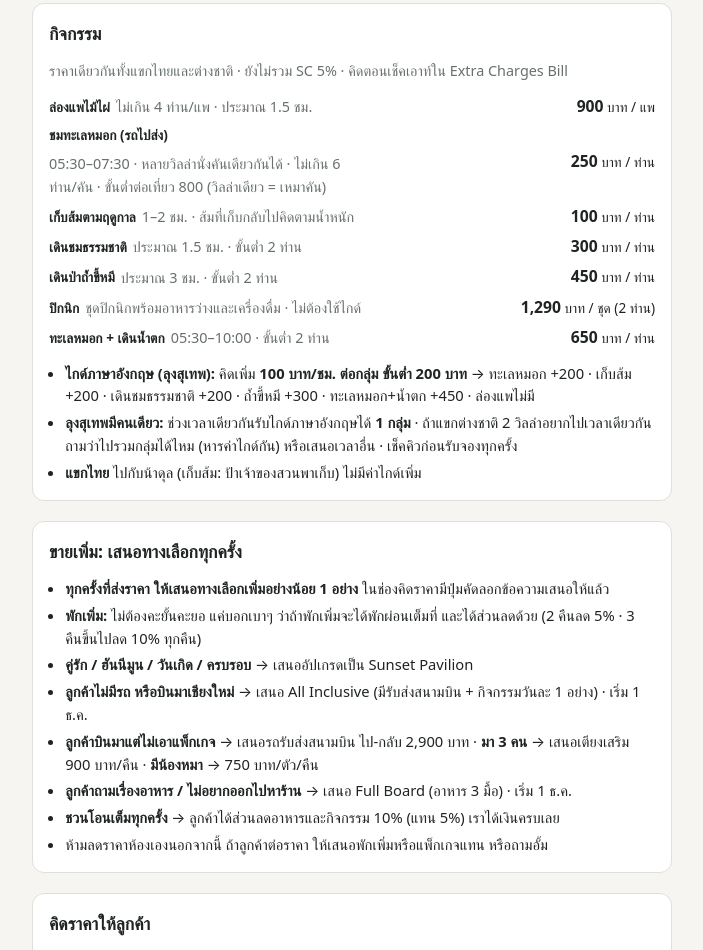
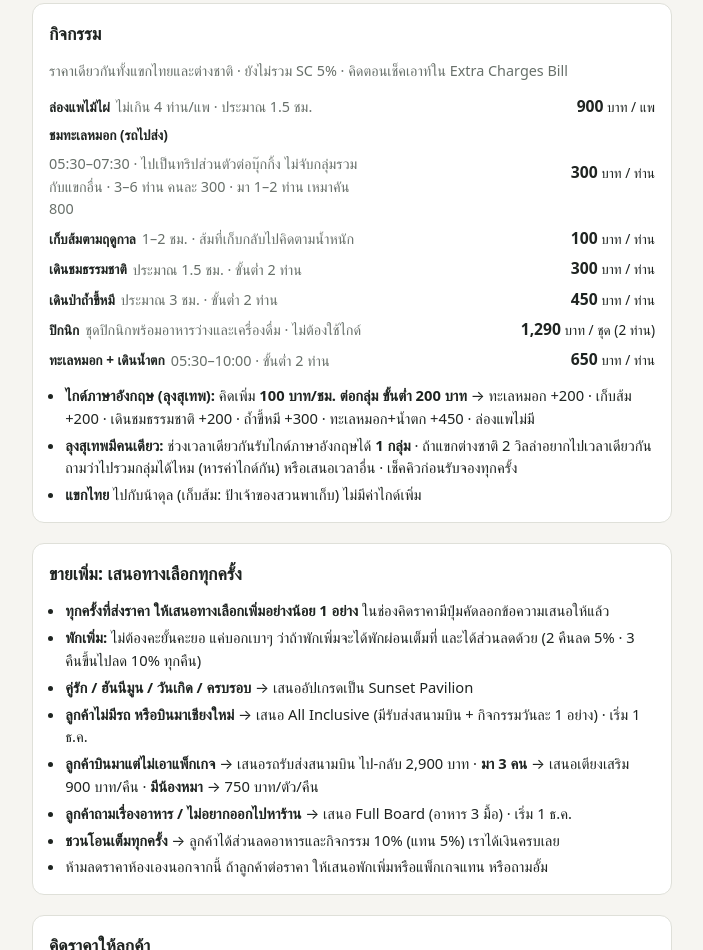
Before and after one commit to um27722/kongfang-rates, a plain HTML site: page index.html in a window 1280 px wide. Shown: the part 1756-2706 px from the top of the page, without its empty margins (288-991 px from the left). Drawn offline with Linux system fonts and the light colour scheme; a web font is replaced by a local one.

Commit message:
Sea of mist: 300/person for 3-6, 800 per vehicle for 1-2, private per booking
Co-Authored-By: Claude Opus 5.5 <noreply@anthropic.com>
Claude-Session: https://claude.ai/code/session_01B9Jv2YWN59NEeneTaYhjsg

```diff
--- a/index.html
+++ b/index.html
@@ -166,7 +166,7 @@ textarea.copybox{width:100%;font:inherit;font-size:.85rem;border:1px solid var(-
     <p class="sub" style="margin:0">ราคาเดียวกันทั้งแขกไทยและต่างชาติ · ยังไม่รวม SC 5% · คิดตอนเช็คเอาท์ใน Extra Charges Bill</p>
     <div class="villas">
       <div class="v"><div class="vname">ล่องแพไม้ไผ่<br><span class="sub" style="font-weight:400">ไม่เกิน 4 ท่าน/แพ · ประมาณ 1.5 ชม.</span></div><div class="prices num"><b>900</b> บาท / แพ</div></div>
-      <div class="v"><div class="vname">ชมทะเลหมอก (รถไปส่ง)<br><span class="sub" style="font-weight:400">05:30–07:30 · หลายวิลล่านั่งคันเดียวกันได้ · ไม่เกิน 6 ท่าน/คัน · ขั้นต่ำต่อเที่ยว 800 (วิลล่าเดียว = เหมาคัน)</span></div><div class="prices num"><b>250</b> บาท / ท่าน</div></div>
+      <div class="v"><div class="vname">ชมทะเลหมอก (รถไปส่ง)<br><span class="sub" style="font-weight:400">05:30–07:30 · ไปเป็นทริปส่วนตัวต่อบุ๊กกิ้ง ไม่จับกลุ่มรวมกับแขกอื่น · 3–6 ท่าน คนละ 300 · มา 1–2 ท่าน เหมาคัน 800</span></div><div class="prices num"><b>300</b> บาท / ท่าน</div></div>
       <div class="v"><div class="vname">เก็บส้มตามฤดูกาล<br><span class="sub" style="font-weight:400">1–2 ชม. · ส้มที่เก็บกลับไปคิดตามน้ำหนัก</span></div><div class="prices num"><b>100</b> บาท / ท่าน</div></div>
       <div class="v"><div class="vname">เดินชมธรรมชาติ<br><span class="sub" style="font-weight:400">ประมาณ 1.5 ชม. · ขั้นต่ำ 2 ท่าน</span></div><div class="prices num"><b>300</b> บาท / ท่าน</div></div>
       <div class="v"><div class="vname">เดินป่าถ้ำขี้หมี<br><span class="sub" style="font-weight:400">ประมาณ 3 ชม. · ขั้นต่ำ 2 ท่าน</span></div><div class="prices num"><b>450</b> บาท / ท่าน</div></div>
```
